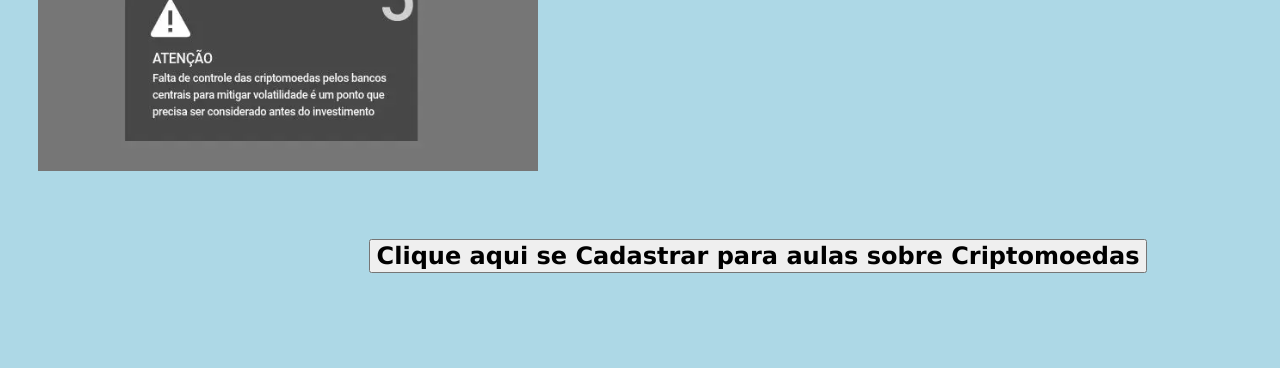
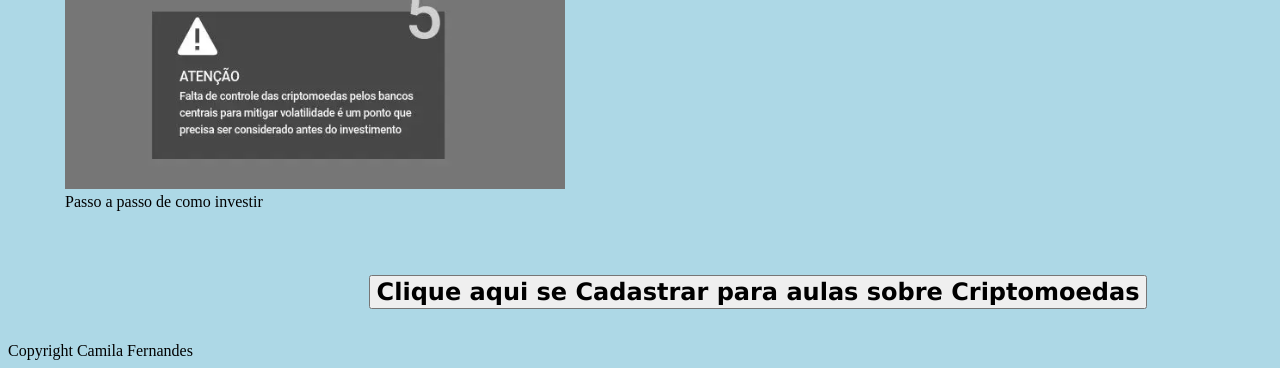
Before and after one commit to CahFernandes/WEB, a plain HTML site: page index.html in a window 1280 px wide. Shown: the part 1730-2098 px from the top of the page. Before the commit the page ends 2044 px from the top, so only its background shows below. Drawn offline with Linux system fonts and the light colour scheme.

Commit message:
Add files via upload

```diff
--- a/index.html
+++ b/index.html
@@ -13,7 +13,10 @@
         <tr>
             <td>
                 <p align="center">
-                    <img src="Imagens/bitcoin1.jpg" width="400" height="300" alt="moeda bitcoin">
+                    <figure>
+                        <img src="Imagens/bitcoin1.jpg" width="400" height="300" alt="moeda bitcoin">
+                        <figcaption>Moeda do Bitcoin</figcaption>
+                    </figure>
                 </p>
             </td>
             <td >
@@ -86,7 +89,10 @@
         <tr>
             <td rowspan="2">
                 <p align="center">
-                    <img src="Imagens/como-investir-em-bitcoin.webp" width="500" height="800" alt="moeda bitcoin">
+                    <figure>
+                        <img src="Imagens/como-investir-em-bitcoin.webp" width="500" height="800" alt="moeda bitcoin" title="moedas bitcoin">
+                        <figcaption>Passo a passo de como investir</figcaption>
+                    </figure>
                 </p>
             </td>
         </tr>
@@ -111,6 +117,10 @@
 
     </table>
 
+    <footer>
+        Copyright Camila Fernandes
+    </footer>
+
 
 
 
```
